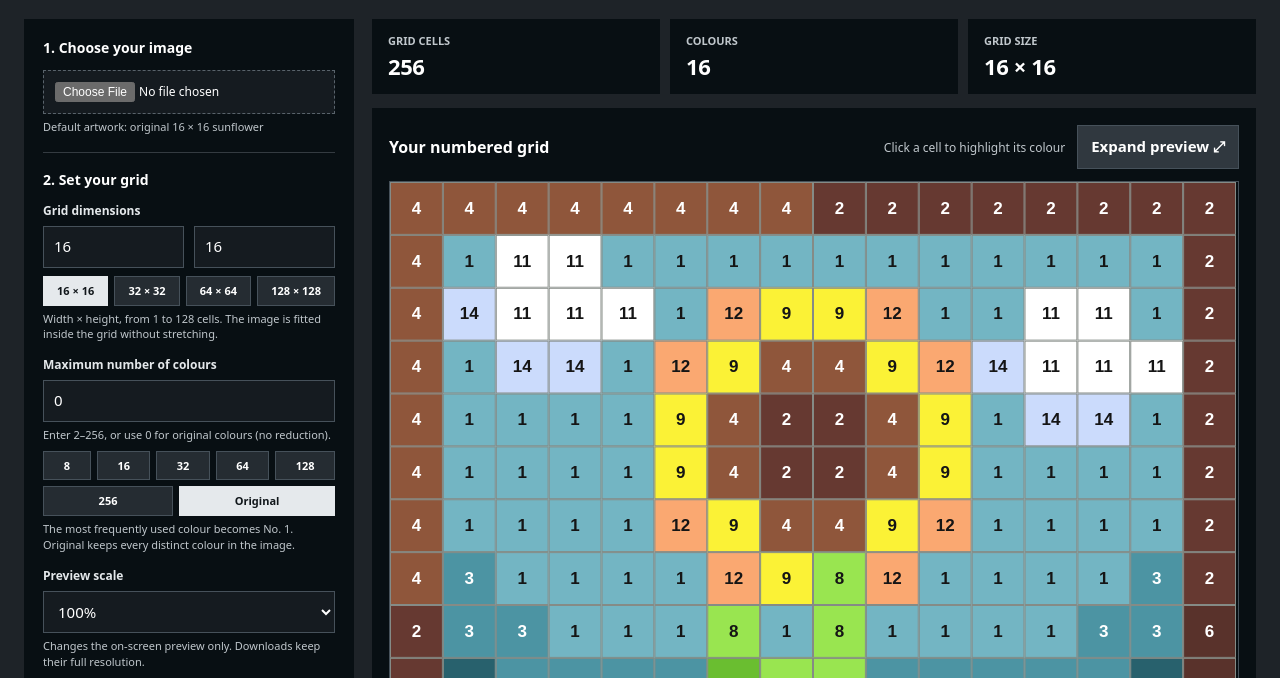
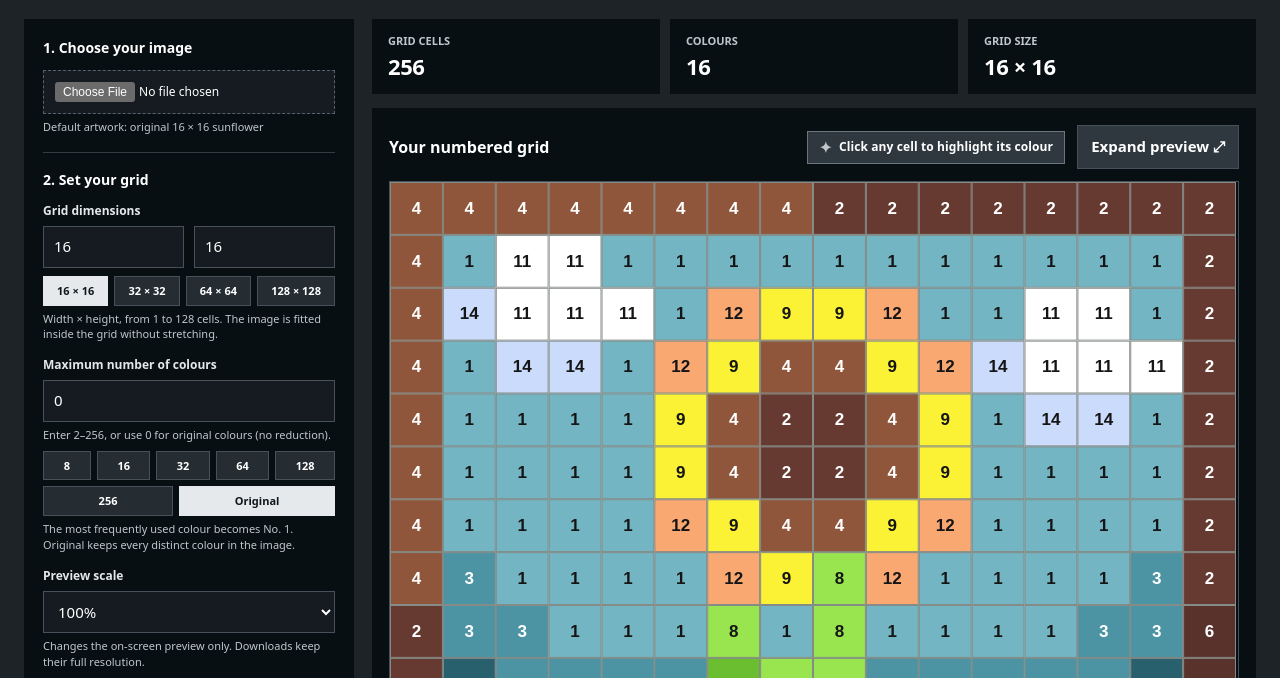
Before and after one commit to SamRussell22/pixel-paint-by-numbers, a plain HTML site: page index.html in a window 1280 px wide. Shown: the part 122-800 px from the top of the page. Drawn offline with Linux system fonts and the light colour scheme.

Commit message:
Make cell highlighting instruction more noticeable

```diff
--- a/index.html
+++ b/index.html
@@ -48,6 +48,8 @@ hr{border:0;border-top:1px solid #edf0ec;margin:17px 0}
 .output-head h2{font-size:16px;margin:0}
 .output-head span{font-size:12px;color:var(--muted)}
 .preview-actions{display:flex;align-items:center;gap:12px}
+.feature-hint{display:inline-flex;align-items:center;gap:7px;padding:8px 11px;background:#30383f;border:1px solid #687680;color:#fff!important;font-size:12px;font-weight:700;letter-spacing:.1px;line-height:1.2}
+.feature-hint span{color:#f2c66d;font-size:15px;line-height:1}
 .grid-dialog{width:96vw;height:94vh;max-width:none;max-height:none;padding:14px;background:#080f13;color:#fff;border:1px solid #343b41;border-radius:0}
 .grid-dialog::backdrop{background:rgba(0,0,0,.82)}
 .grid-dialog-head{display:flex;justify-content:space-between;align-items:center;gap:12px;margin-bottom:10px}
@@ -280,7 +282,7 @@ header,
       <section class="panel output">
         <div class="output-head">
           <h2>Your numbered grid</h2>
-          <div class="preview-actions"><span id="gridHelp">Click a cell to highlight its colour</span><button class="secondary" id="expandGridBtn" type="button">Expand preview ⤢</button></div>
+          <div class="preview-actions"><span id="gridHelp" class="feature-hint"><span aria-hidden="true">✦</span> Click any cell to highlight its colour</span><button class="secondary" id="expandGridBtn" type="button">Expand preview ⤢</button></div>
         </div>
         <div class="grid-scroll" id="gridScroll">
           <div class="empty" id="emptyState">
```
